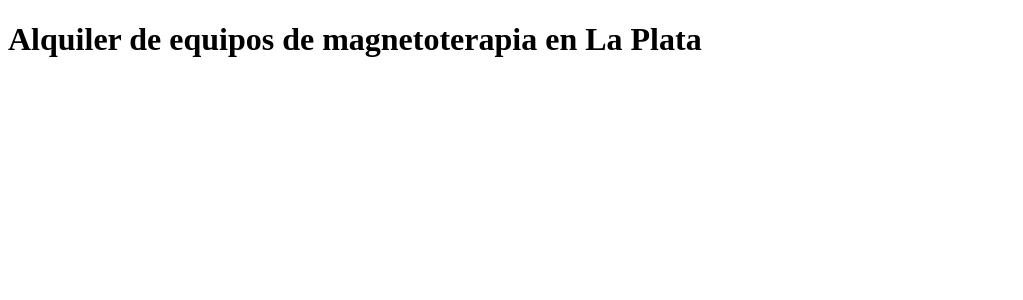
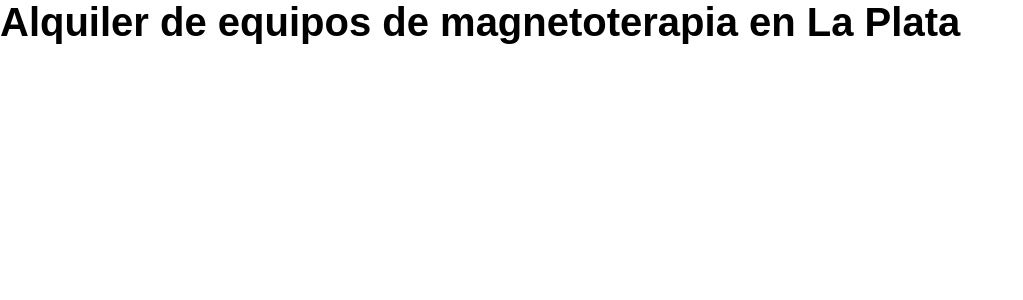
Before and after one commit to felipe-barreto/magnetic-therapy-rental, a React (Vite) app: page / in a window 1280 px wide. Shown: the top 300 px of the page, without its empty margins (0-1023 px from the left). Built offline with nearby package versions, Linux system fonts and the light colour scheme.

Commit message:
style: add global styles and color variables to index.css

```diff
--- a/src/index.css
+++ b/src/index.css
@@ -0,0 +1,17 @@
+:root {
+  --color-primary: #374151;
+  --color-secondary: #ffffff;
+  --color-background: #c5c5c5;
+  --color-accent: #13e17a;
+  box-sizing: border-box;
+  font-size: 20px;
+  font-family: sans-serif;
+}
+
+*,
+*::before,
+*::after {
+  box-sizing: inherit;
+  margin: 0;
+  padding: 0;
+}
```
